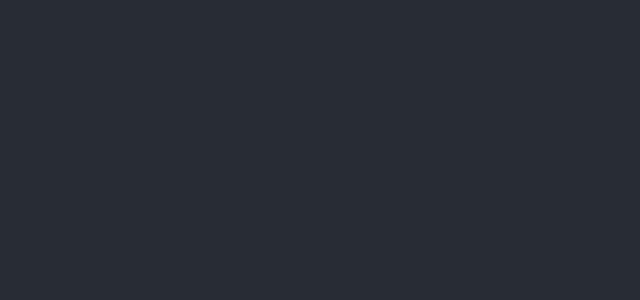
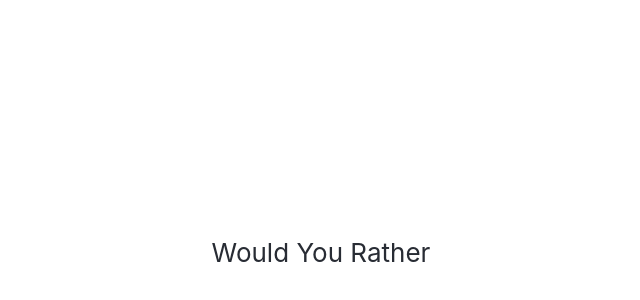
Before and after one commit to matsprea/Would-You-Rather-Project, a React (Create React App) app: page / in a window 1280 px wide. Shown: the part 148-448 px from the top of the page, without its empty margins (319-959 px from the left). Built offline with nearby package versions, Linux system fonts and the light colour scheme.

Commit message:
Would you rather - Header

```diff
--- a/src/App.css
+++ b/src/App.css
@@ -3,14 +3,14 @@
 }
 
 .App-header {
-    background-color: #282c34;
+    background-color: white;
     min-height: 100vh;
     display: flex;
     flex-direction: column;
     align-items: center;
     justify-content: center;
     font-size: calc(10px + 2vmin);
-    color: white;
+    color: #282c34;
 }
 
 .App-link {
--- a/src/App.js
+++ b/src/App.js
@@ -4,7 +4,7 @@ import './App.css';
 function App() {
   return (
     <div className="App">
-      <header className="App-header"></header>{' '}
+      <header className="App-header">Would You Rather</header>
     </div>
   );
 }
```
